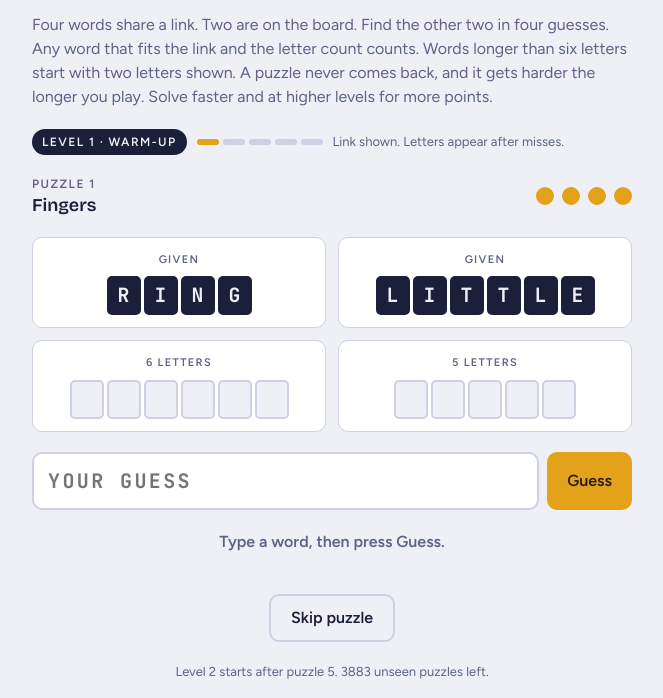
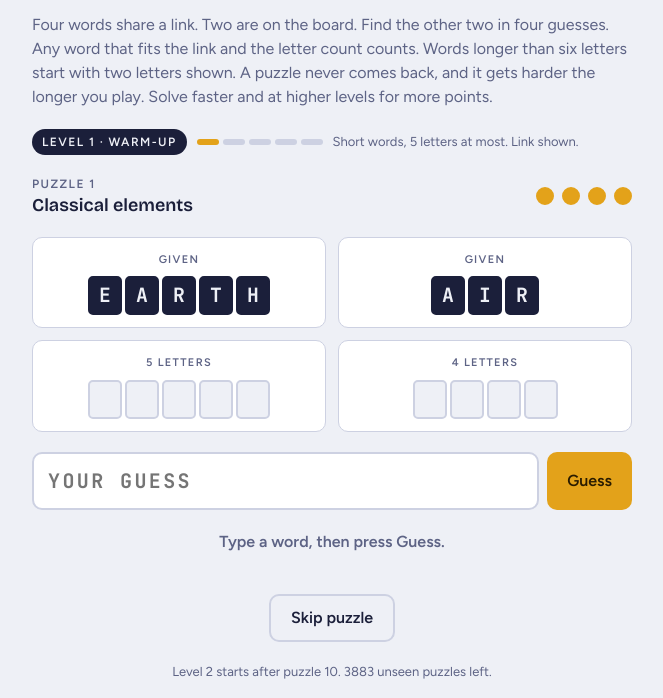
Before and after one commit to pravinpalande-pixel/Runsakhi, a plain HTML site: page quiz.html in a window 1280 px wide. Shown: the part 75-773 px from the top of the page, without its empty margins (308-971 px from the left). Drawn offline with nearby package versions, Linux system fonts and the light colour scheme.

Commit message:
Keep the first 10 puzzles to short words, then lengthen by level
Puzzles 1-10 use only words of 5 letters or fewer. The cap rises to 7, then 10,
then no limit as the levels go up.

Co-Authored-By: Claude Opus 5.5 <noreply@anthropic.com>
Claude-Session: https://claude.ai/code/session_01T3dWm4iv4wG6ocf1qw9K2F

```diff
--- a/quiz.html
+++ b/quiz.html
@@ -291,11 +291,12 @@ const GROUPS = [
 
 // Difficulty rises with puzzles played. "link" and "letters" are the miss counts at which each clue appears.
 const LEVELS = [
-  {name:"Warm-up", from:0,  tiers:[1],   link:0, letters:[1,2,3], lengths:true,  note:"Link shown. Letters appear after misses."},
-  {name:"Steady",  from:5,  tiers:[2,1], link:1, letters:[2,3],   lengths:true,  note:"Link after 1 miss. Letters after 2."},
-  {name:"Tough",   from:12, tiers:[3,2], link:2, letters:[3],     lengths:true,  note:"Link after 2 misses. One letter after 3."},
-  {name:"Expert",  from:20, tiers:[4,3], link:3, letters:[],      lengths:true,  note:"Link after 3 misses. No letter clues."},
-  {name:"Master",  from:30, tiers:[4,3], link:3, letters:[],      lengths:false, note:"Word lengths hidden. Link after 3 misses."},
+  // maxLen: the longest word (letters only) any of the four words may have at this level.
+  {name:"Warm-up", from:0,  maxLen:5,        tiers:[1,2], link:0, letters:[1,2,3], lengths:true,  note:"Short words, 5 letters at most. Link shown."},
+  {name:"Steady",  from:10, maxLen:7,        tiers:[2,1], link:1, letters:[2,3],   lengths:true,  note:"Words up to 7 letters. Link after 1 miss."},
+  {name:"Tough",   from:17, maxLen:10,       tiers:[3,2], link:2, letters:[3],     lengths:true,  note:"Words up to 10 letters. Link after 2 misses."},
+  {name:"Expert",  from:25, maxLen:Infinity, tiers:[4,3], link:3, letters:[],      lengths:true,  note:"Any length. Link after 3 misses. No letter clues."},
+  {name:"Master",  from:35, maxLen:Infinity, tiers:[4,3], link:3, letters:[],      lengths:false, note:"Short word lengths hidden. Link after 3 misses."},
 ];
 const MAX = 4;
 const $ = id => document.getElementById(id);
@@ -317,9 +318,12 @@ const levelFor = n => { let L=0; LEVELS.forEach((l,i)=>{ if(n>=l.from) L=i }); r
 const keyOf = (ci,a,b) => `${CATS[ci].name}|${Math.min(a,b)}-${Math.max(a,b)}`;
 const pick = a => a[Math.floor(Math.random()*a.length)];
 
-function unseenPairs(ci){
-  const n=CATS[ci].members.length, out=[];
-  for(let a=0;a<n;a++) for(let b=a+1;b<n;b++) if(!seen.has(keyOf(ci,a,b))) out.push([a,b]);
+// Members whose shown form is no longer than maxLen.
+const fitting = (ci,maxLen) => CATS[ci].members.map((m,i)=>i).filter(i=>letters(CATS[ci].members[i][0]).length<=maxLen);
+function unseenPairs(ci, idx=fitting(ci,Infinity)){
+  const out=[];
+  if(idx.length<4) return out;
+  for(let x=0;x<idx.length;x++) for(let y=x+1;y<idx.length;y++) if(!seen.has(keyOf(ci,idx[x],idx[y]))) out.push([idx[x],idx[y]]);
   return out;
 }
 function totalLeft(){ return CATS.reduce((t,_,ci)=>t+unseenPairs(ci).length,0) }
@@ -328,15 +332,19 @@ function totalLeft(){ return CATS.reduce((t,_,ci)=>t+unseenPairs(ci).length,0) }
 function generate(level){
   const L=LEVELS[level];
   const order=[...L.tiers, ...[1,2,3,4].filter(t=>!L.tiers.includes(t)).sort((x,y)=>y-x)];
+  // Try this level's length cap first; only if every short puzzle is used up, allow longer words.
+  for(const maxLen of [...new Set([L.maxLen, Infinity])]){
     for(const tier of order){
-    const inTier=CATS.map((c,i)=>i).filter(i=>CATS[i].tier===tier && unseenPairs(i).length);
+      const inTier=CATS.map((c,i)=>i).filter(i=>CATS[i].tier===tier && unseenPairs(i,fitting(i,maxLen)).length);
       if(!inTier.length) continue;
       const fresh=inTier.filter(i=>!recent.includes(CATS[i].name));
       const ci=pick(fresh.length?fresh:inTier);
-    const [a,b]=pick(unseenPairs(ci));
-    const rest=CATS[ci].members.map((m,i)=>i).filter(i=>i!==a&&i!==b);
+      const idx=fitting(ci,maxLen);
+      const [a,b]=pick(unseenPairs(ci,idx));
+      const rest=idx.filter(i=>i!==a&&i!==b);
       const h1=pick(rest), h2=pick(rest.filter(i=>i!==h1));
       return {ci, given:[a,b], hidden:[h1,h2], level};
+    }
   }
   return null;
 }
```
Lines whose indentation alone changed are shown as unchanged.
